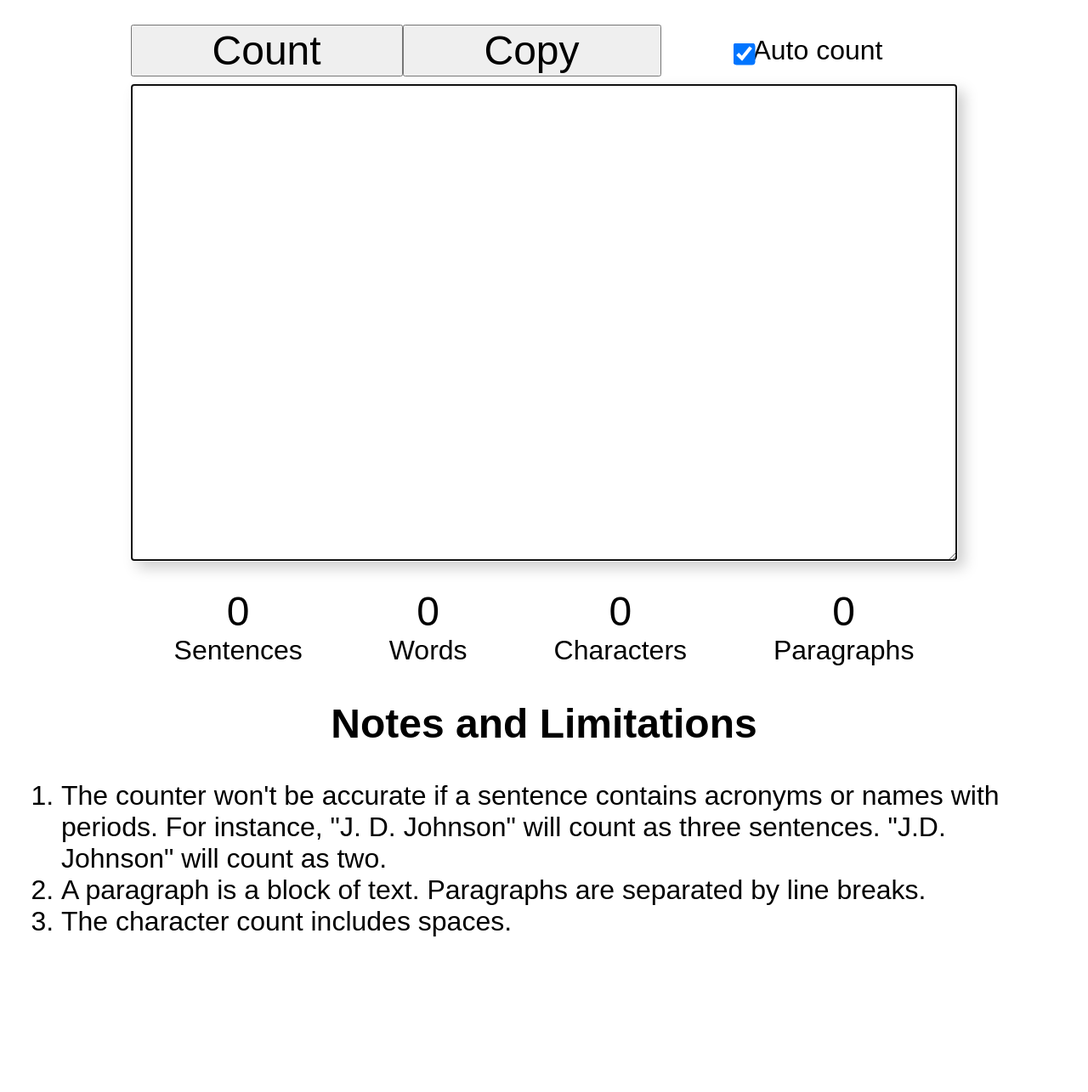
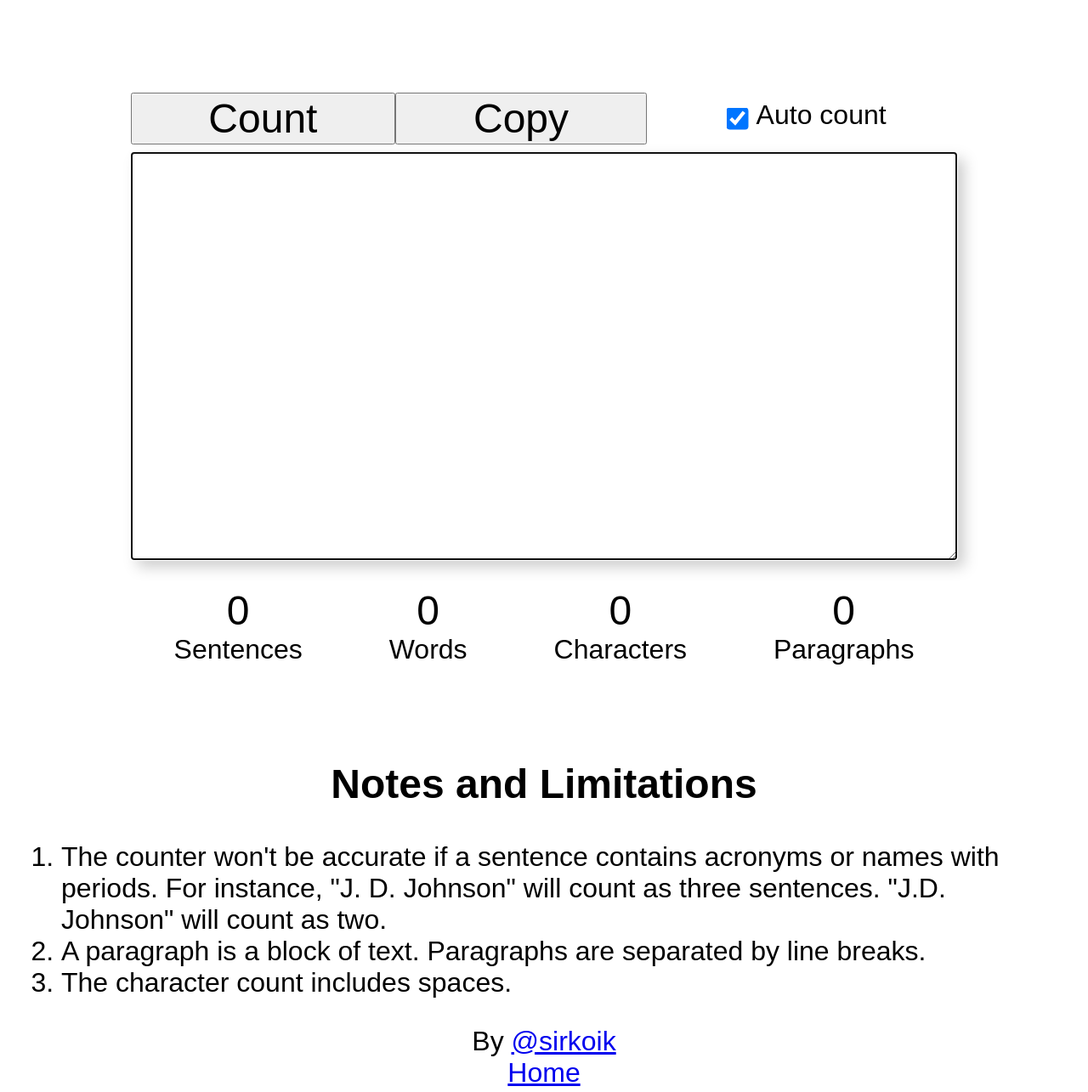
Before and after one commit to sirkoik/CountIt, a plain HTML site: page index.html in a window 1280 px wide. Shown: the part 376-1661 px from the top of the page at 85% size. Before the commit the page ends 1511 px from the top, so only its background shows below. Drawn offline with Linux system fonts and the light colour scheme.

Commit message:
Improved visuals further; added links

```diff
--- a/index.html
+++ b/index.html
@@ -31,6 +31,7 @@
       }
 
       .container {
+        margin-top: 7rem;
         width: 100%;
         text-align: center;
       }
@@ -45,6 +46,7 @@
 
       input[type='checkbox'] {
         transform: scale(2);
+        margin: 1rem;
       }
 
       .buttons {
@@ -61,12 +63,14 @@
       }
 
       #text {
+        height: 30rem;
         width: 80%;
         box-shadow: 0.5rem 0.5rem 1rem #ccc;
       }
 
       .counters-container {
         margin-top: 2rem;
+        margin-bottom: 7rem;
       }
 
       .counters {
@@ -119,8 +123,9 @@
         /><label for="auto-count">Auto count</label>
         </div>
       </div>
-      <textarea id="text" rows="15" autofocus></textarea>
+      <textarea id="text" autofocus></textarea>
     </div>
+
     <div class="counters-container">
       <div class="counters">
         <div>
@@ -158,6 +163,11 @@
 
       <li>The character count includes spaces.</li>
     </ol>
+    </p>
+
+    <p style="text-align: center">
+      By <a href="https://github.com/sirkoik">@sirkoik</a><br/>
+      <a href="/">Home</a>
     </p>
 
     <script>
```
